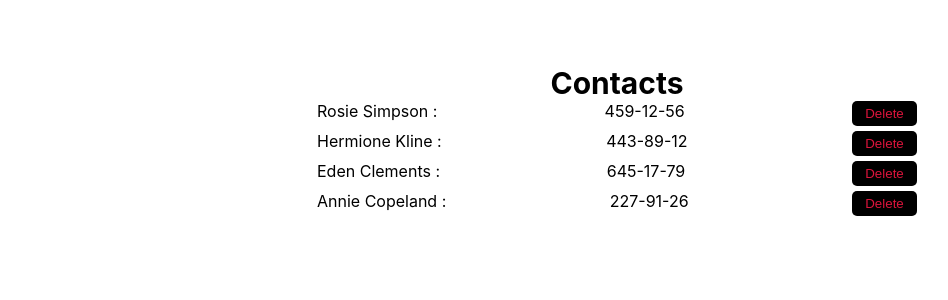
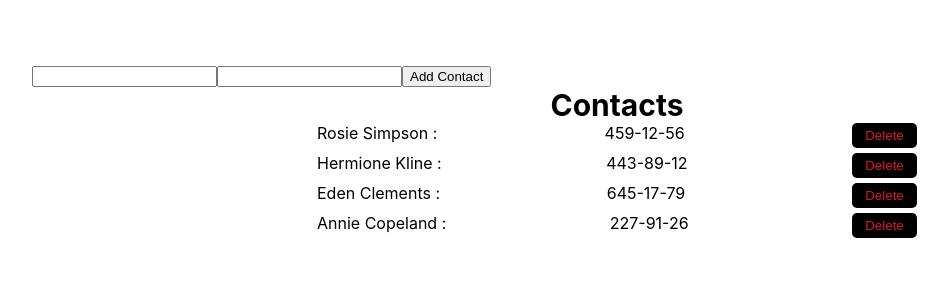
Before and after one commit to Artem2022Hladush/goit-react-hw-02-phonebook, a React (Create React App) app: page / in a window 1280 px wide. Shown: the top 300 px of the page, without its empty margins (23-971 px from the left). Built offline with nearby package versions, Linux system fonts and the light colour scheme.

Commit message:
add component ContactEditor

```diff
--- a/src/components/App.jsx
+++ b/src/components/App.jsx
@@ -1,5 +1,7 @@
-import  {Component} from "react";
+import  React, {Component} from "react";
 import ContactList from "./ContactList/ContactList";
+import ContactEditor from "./ContactEditor/ContactEditor";
+import {nanoid} from "nanoid"
 
 
 class App extends Component {
@@ -11,6 +13,20 @@
     {id: 'id-4', name: 'Annie Copeland', number: '227-91-26'},
   ],
 };
+
+addContact = ({name, number}) => {
+
+
+  const contact = {
+    id: nanoid(),
+    name,
+    number
+  }
+
+  this.setState(pervState => ({
+    contacts: [contact, ...pervState.contacts],
+  }))
+}
 
 
 handleDeleteContact = (contactId) => {
@@ -26,7 +42,7 @@
 
   return (
     <div className="container">
-
+    <ContactEditor onSubmit={this.addContact}/>
     <h2 className="title">Contacts</h2>
     <ContactList contacts={contacts} onDeleteContact={this.handleDeleteContact}/>
     </div>
--- /dev/null
+++ b/src/components/ContactEditor/ContactEditor.jsx
@@ -0,0 +1,56 @@
+import  React, {Component} from "react";
+import PropTypes from "prop-types"
+// import css from "../ContactEditor/ContactEditor.module.css"
+
+class ContactEditor extends Component {
+	static propTypes={
+		onSubmit:PropTypes.func.isRequired
+}
+
+state = {
+	name: " ",
+	number: " "
+}
+
+handleChange = e => {
+const {name, value} = e.currentTarget;
+this.setState({[name]: value})
+}
+
+handleSubmit = e => {
+	e.preventDefault();
+
+	this.props.onSubmit(this.state)
+
+	this.setState({name: " ", number: " "})
+}
+
+render() {
+	return (
+		<form onSubmit={this.handleSubmit}>
+			<input
+				type="text"
+				name="name"
+				pattern="^[a-zA-Zа-яА-Я]+(([' -][a-zA-Zа-яА-Я ])?[a-zA-Zа-яА-Я]*)*$"
+				title="Name may contain only letters, apostrophe, dash and spaces. For example Adrian, Jacob Mercer, Charles de Batz de Castelmore d'Artagnan"
+				required
+				onChange={this.handleChange}
+				value={this.state.name}
+/>
+			<input
+				type="tel"
+				name="number"
+				pattern="\+?\d{1,4}?[-.\s]?\(?\d{1,3}?\)?[-.\s]?\d{1,4}[-.\s]?\d{1,4}[-.\s]?\d{1,9}"
+				title="Phone number must be digits and can contain spaces, dashes, parentheses and can start with +"
+				required
+				id="number"
+				onChange={this.handleChange}
+				value={this.state.number}
+			/>
+<button type="submit">Add Contact</button>
+		</form>
+	)
+}
+};
+
+export default ContactEditor;
```
Also changed, not shown: src/components/ContactEditor/ContactEditor.module.css (added).
